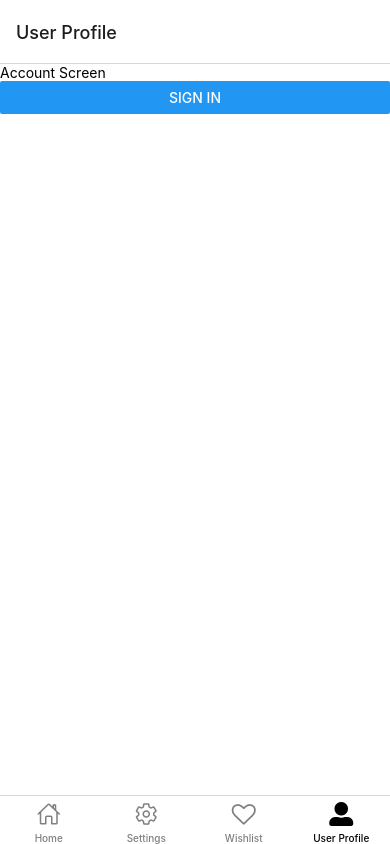
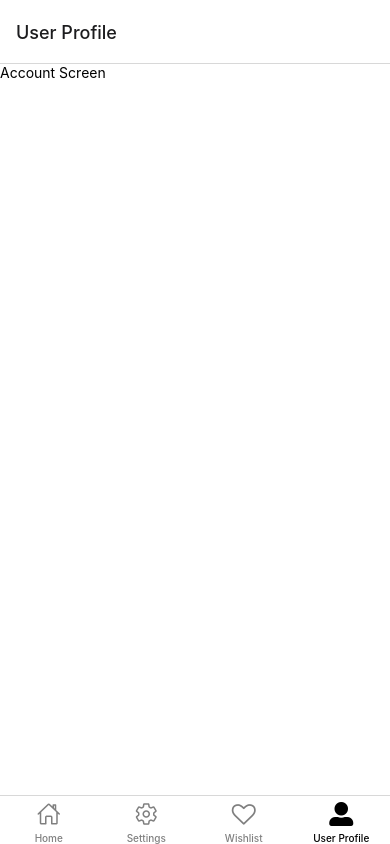
Before and after one commit to tausif-fardin/ashtana-mobile-frontend, a React Native app: screen /AccountStack in a window 390 px wide. Built offline with nearby package versions, Linux system fonts and the light colour scheme; no server answers.

Commit message:
clean up

```diff
--- a/src/screens/account.js
+++ b/src/screens/account.js
@@ -5,11 +5,6 @@ function Account({ navigation }) {
   return (
     <View style={styles.container}>
       <Text>Account Screen</Text>
-      <Button
-        title="Sign In"
-        onPress={() => navigation.navigate("SignIn")}
-        style={styles.button}
-      />
     </View>
   );
 }
```
